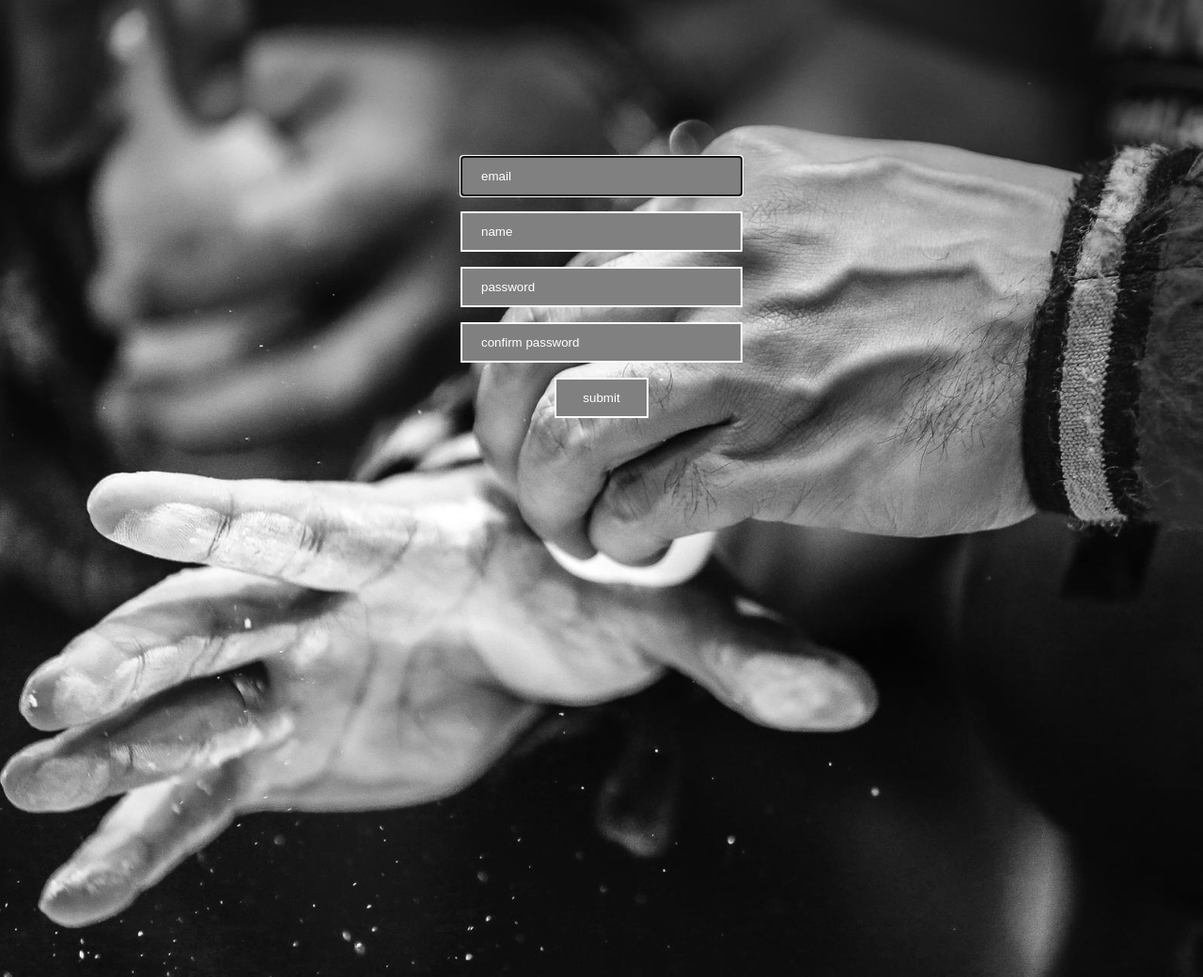
After one commit to harrisonBarnett/wl_, a Flask app: page /set-up in a window 1280 px wide. The commit adds this page. Shown: the whole page at 94% size. Run offline with Flask 2, Linux system fonts and the light colour scheme.

Commit message:
Frankly I just made a shitload of UI changes. More to come.

```diff
--- a/website/auth.py
+++ b/website/auth.py
@@ -75,3 +75,18 @@ def logout():
     # removes the current user from the session
     logout_user()
     return redirect(url_for('auth.login'))
+
+
+
+
+
+### NEW VIEWS FOR NEW UI LAYOUT ###
+### IS BETTER -- MUUUCH BETTER ###
+
+@auth.route("/sign-in")
+def sign_in():
+    return render_template("sign-in.html")
+
+@auth.route("/set-up")
+def set_up():
+    return render_template("set-up.html")
--- /dev/null
+++ b/website/static/css/auth.css
@@ -0,0 +1,55 @@
+
+body {
+    background-image: url("/static/images/auth_bg.jpg");
+    background-color: black;
+    height: 1024px;
+    background-position: center;
+    background-repeat: no-repeat;
+    background-size: cover;
+
+}
+
+input {
+    width: 300px;
+    padding: 12px 20px;
+    margin: 8px 0;
+    box-sizing: border-box;
+    border: 2px solid rgb(255, 255, 255);
+    background-color: grey;
+
+}
+
+::placeholder {
+    color: white;
+
+}
+
+.login-form {
+    position: relative;
+    top: 150px;
+    width: 300px; /* set width of a block element */
+    margin: 0 auto;  /* accounts for element size to center dynamically */
+}
+
+.submit-button {
+    position: relative;
+    width: 100px;
+    padding: 12px 20px;
+    margin: 8px 100px;
+    box-sizing: border-box;
+    background-color: grey;
+    border: 2px solid white;
+    color: white;
+}
+
+p {
+    color: white;
+    text-decoration: none;
+    font-family: Helvetica;
+}
+
+p a {
+    color: rgb(255, 255, 255);
+    text-decoration: none;
+    font-weight: bold;
+}
--- /dev/null
+++ b/website/templates/set-up.html
@@ -0,0 +1,58 @@
+<!DOCTYPE html>
+<html lang="en">
+<head>
+    <meta charset="UTF-8">
+    <meta http-equiv="X-UA-Compatible" content="IE=edge">
+    <meta name="viewport" content="width=device-width, initial-scale=1.0">
+    <title>set up</title>
+
+    <!-- custom -->
+    <link
+    rel= "stylesheet"
+    type= "text/css"
+    href= "{{ url_for('static',filename='css/auth.css') }}"
+    />
+
+</head>
+<body>
+    <container class="login-container">
+        <form class="login-form" method="POST">
+            <div class="form-group">
+                <input
+                autofocus
+                type="email"
+                id="email"
+                name="email"
+                placeholder="email"
+                />
+            </div>
+            <div class="form-group">
+                <input
+                type="text"
+                id="name"
+                name="name"
+                placeholder="name"
+                />
+            </div>
+            <div class="form-group">
+                <input
+                type="password"
+                id="password"
+                name="password"
+                placeholder="password"
+                />
+            </div>
+            <div class="form-group">
+                <input
+                type="password"
+                id="confirmation"
+                name="confirmation"
+                placeholder="confirm password"
+                />
+            </div>
+            <button type="submit" class="submit-button">submit</button>
+        </form>
+    </container>
+
+</body>
+</html>
--- a/website/views.py
+++ b/website/views.py
@@ -11,6 +11,10 @@ views = Blueprint('views', __name__)
 
 
 @views.route("/", methods=["POST", "GET"])
+def main():
+    return render_template("main.html")
+
+@views.route("/home", methods=["POST", "GET"])
 @login_required
 def home():
     return render_template("home.html", user=current_user)
```
Also changed, not shown: website/static/css/main_page.css (added, +40 -0 lines), website/static/styles.css (+41 -2 lines), website/templates/base.html (+14 -1 lines), website/templates/main.html (added, +27 -0 lines), website/templates/sign-in.html (added, +45 -0 lines), website/static/images/auth_bg.jpg (added), website/static/images/snatch_bg.jpg (added).
